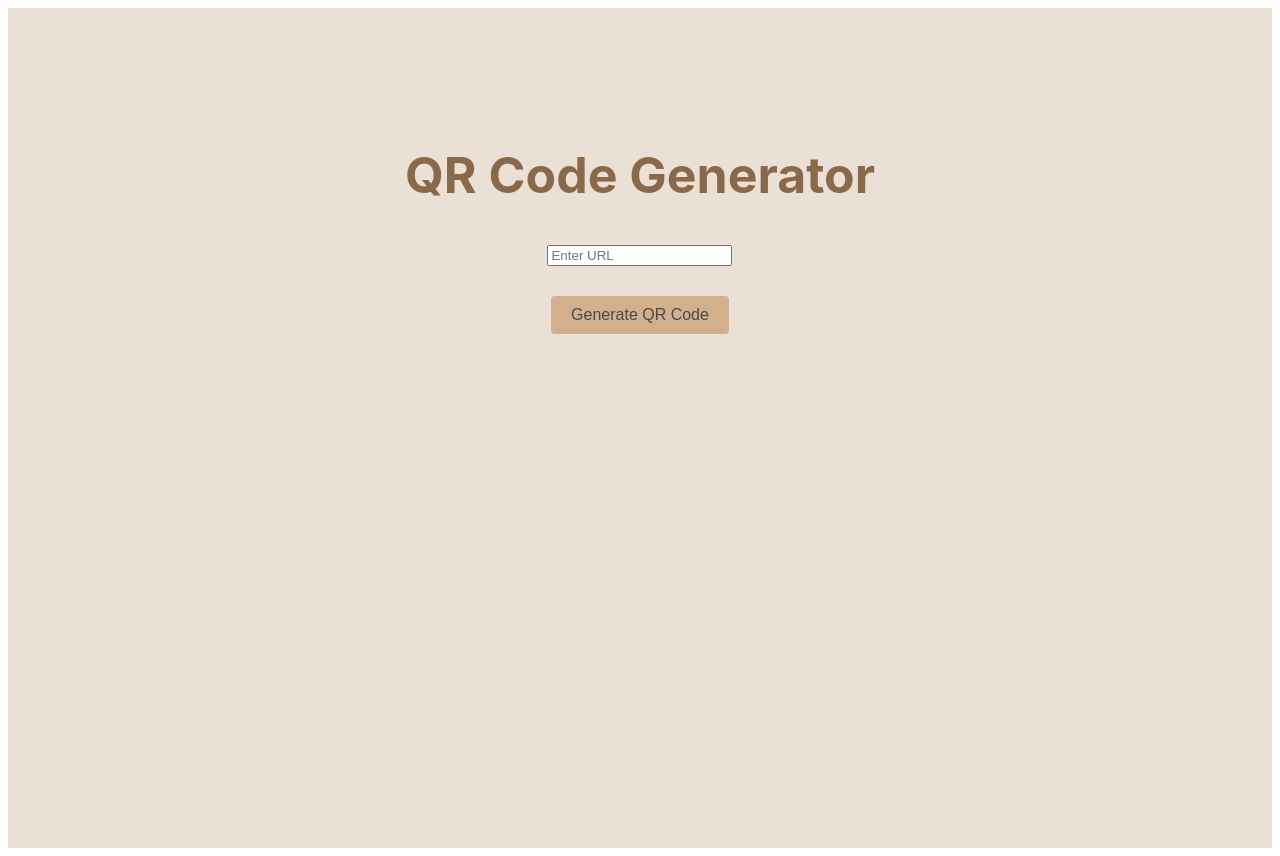
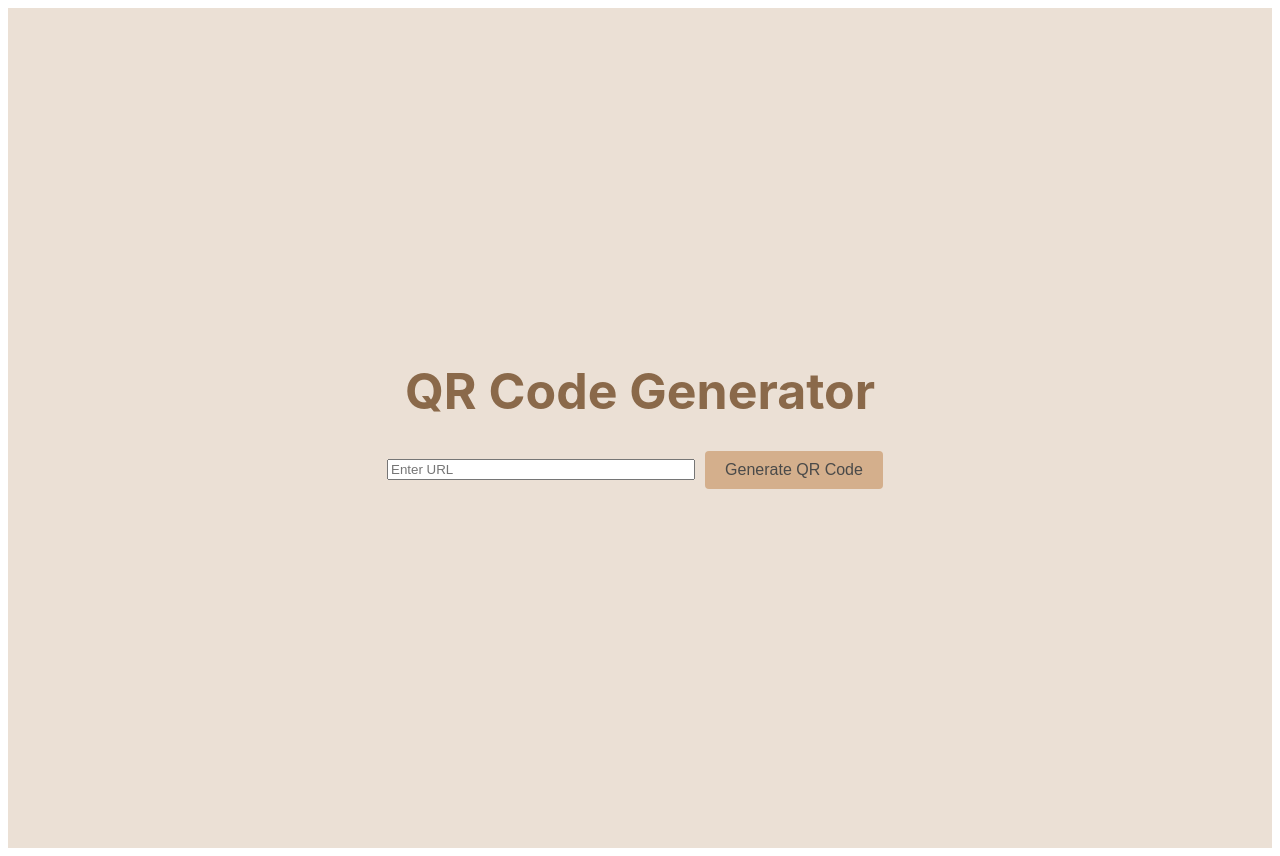
Before and after one commit to Technigo/project-custom-hooks-qr-code-generator-vite, a React (Vite) app: page / in a window 1280 px wide. Built offline with nearby package versions, Linux system fonts and the light colour scheme.

Commit message:
responsive design

```diff
--- a/src/index.css
+++ b/src/index.css
@@ -19,15 +19,15 @@
 
 h1 {
   color: #8a694a;
-  margin-bottom: 40px;
-  font-size: 50px;
+  margin-bottom: 20px;
+  font-size: 40px;
 }
 
 .input-container {
   display: flex;
   flex-direction: column;
   align-items: center;
-  margin-bottom: 400px;
+  margin-bottom: 30px;
 }
 
 button {
@@ -39,7 +39,6 @@ button {
   font-size: 16px;
   cursor: pointer;
   margin: 10px;
-  margin-top: 30px;
 }
 
 button:hover {
@@ -48,10 +47,27 @@ button:hover {
 
 img {
   margin-top: 20px;
-  max-width: 300px;
+  max-width: 100%;
   border: 1px solid #ccc;
   border-radius: 4px;
   display: flex;
   flex-direction: column;
   align-items: center;
 }
+
+@media (min-width: 768px) {
+  h1 {
+    font-size: 50px;
+  }
+}
+
+@media (min-width: 992px) {
+  .input-container {
+    flex-direction: row;
+    justify-content: center;
+  }
+
+  input {
+    width: 300px;
+  }
+}
```
Also changed, not shown: src/components/QrExample.jsx (deleted, +0 -48 lines).
